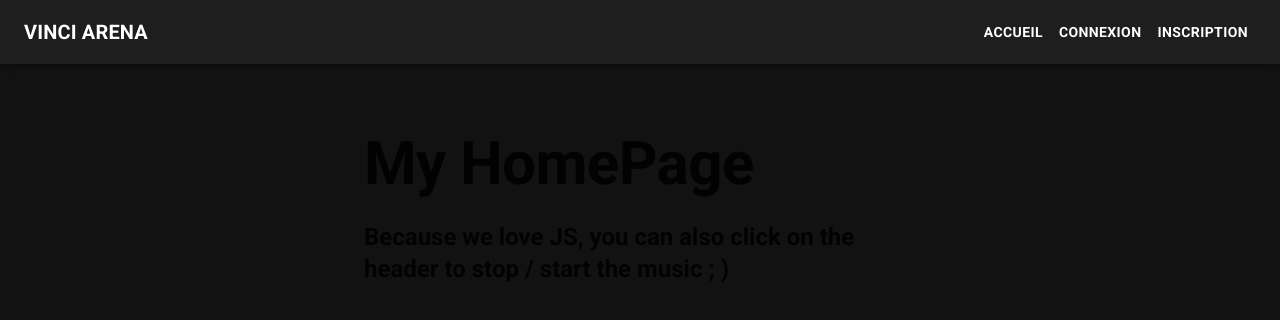
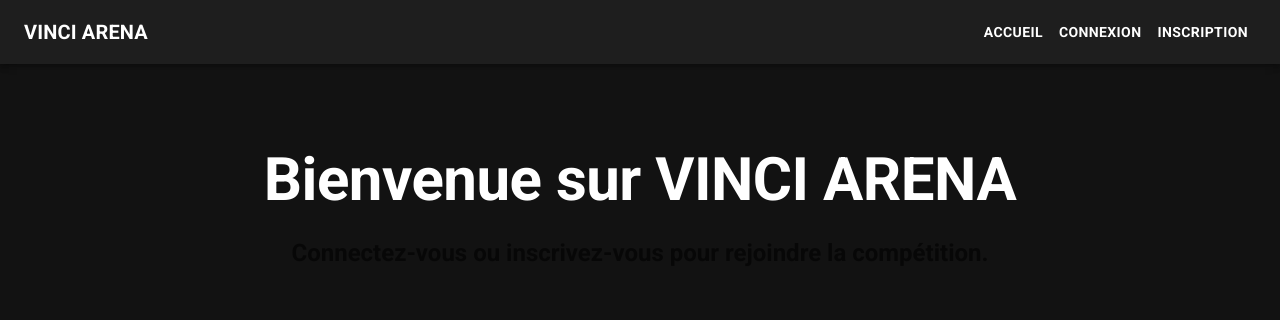
Before and after one commit to Nawfal-Touzani/Conception-application, a React (Vite) app in the folder frontend/: page / in a window 1280 px wide. Shown: the top 320 px of the page. Built offline with nearby package versions, Linux system fonts and the light colour scheme.

Commit message:
feat(front): add initial home page (for now)

```diff
--- a/frontend/src/components/pages/HomePage.tsx
+++ b/frontend/src/components/pages/HomePage.tsx
@@ -1,16 +1,25 @@
-import { Container, Typography } from '@mui/material';
+import { Container, Typography, Box } from '@mui/material';
+import { useAuth } from '../../contexts/AuthContext';
 
 const HomePage = () => {
+  const { user } = useAuth(); // Retrieve the logged-in user
 
   return (
-    <Container component="main" sx={{ mt: 8, mb: 2, flex: '1' }} maxWidth="sm">
-      <Typography variant="h2" component="h1" gutterBottom>
-        My HomePage
-      </Typography>
-      <Typography variant="h5" component="h2" gutterBottom>
-        Because we love JS, you can also click on the header to stop / start the
-        music ; )
-      </Typography>
+    <Container maxWidth="md">
+      <Box sx={{ mt: 10, textAlign: 'center', color: 'white' }}>
+        <Typography variant="h2" component="h1" fontWeight="bold" gutterBottom>
+          Bienvenue sur VINCI ARENA
+        </Typography>
+        {user ? (
+          <Typography variant="h5" color="primary.main">
+            Prêt pour le prochain tournoi, {user.tag} ?
+          </Typography>
+        ) : (
+          <Typography variant="h5" color="text.secondary">
+            Connectez-vous ou inscrivez-vous pour rejoindre la compétition.
+          </Typography>
+        )}
+      </Box>
     </Container>
   );
 };
```
